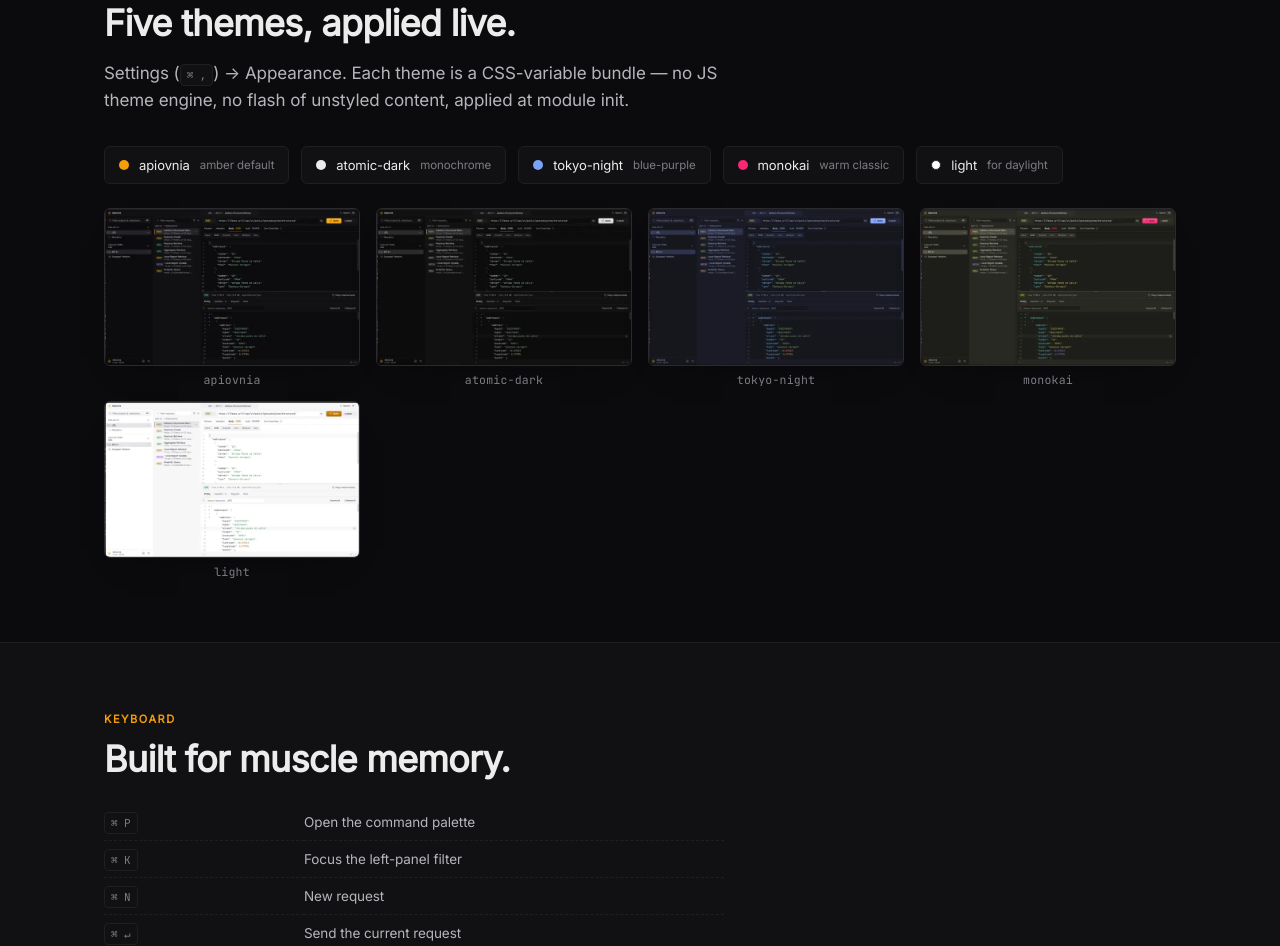
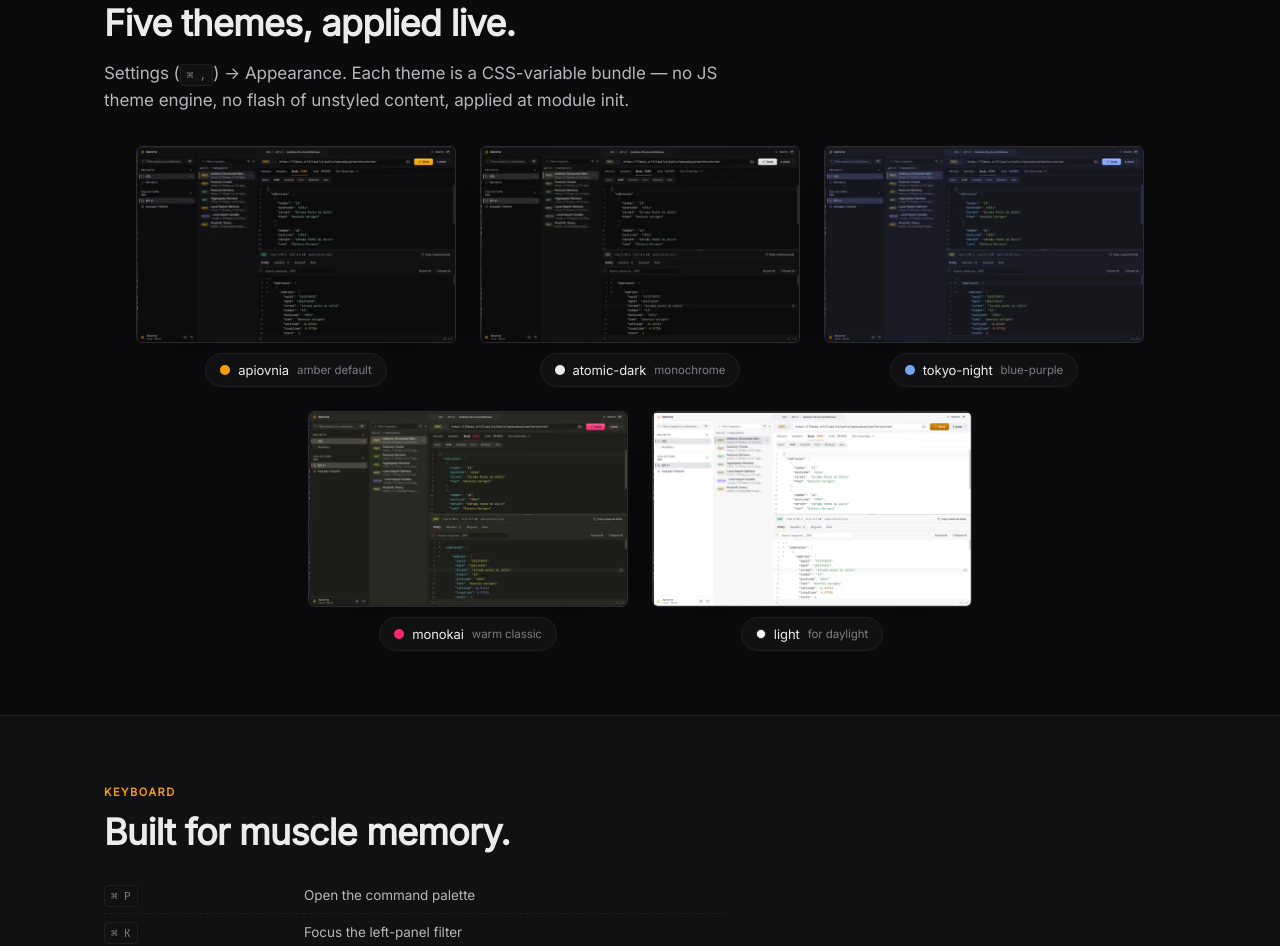
Before and after one commit to opalczynski/apiovnia, an Astro site in the folder apiovnia-site/: page /apiovnia/features in a window 1280 px wide. Shown: the part 5941-6887 px from the top of the page. Built offline with nearby package versions, Linux system fonts and the light colour scheme; Astro itself is replaced by a stand-in of ours.

Commit message:
feat(site): theme section as image cards — chip moved under each shot
Reworked the Themes section per design feedback: instead of a chips row
up top + a separate captioned thumbnail row, each theme is now one card
— screenshot on top, the chip (colour dot + name + descriptor) directly
below it. Dropped the plain mono caption.

Layout: flex-wrap + justify-content: center with `flex: 0 1 320px`
cards, so on desktop they land 3-up on the first row and 2-up centered
on the second (and degrade gracefully to fewer per row on narrow
screens). Chip is a pill centered under its image.

Theme metadata (id / label / descriptor / dot colour / light flag) moved
into a `themes` array in the frontmatter and mapped once — no more
duplicated chip markup.

Verified: pnpm build + astro check green; 5 theme-card figures in the
built page, old theme-grid / theme-shots classes gone.

```diff
--- a/apiovnia-site/src/pages/features.astro
+++ b/apiovnia-site/src/pages/features.astro
@@ -3,6 +3,15 @@ import BaseLayout from "../layouts/BaseLayout.astro";
 import ScreenshotSlot from "../components/ScreenshotSlot.astro";
 
 const base = import.meta.env.BASE_URL.replace(/\/$/, "");
+
+// One card per theme — thumbnail + chip. Order = the in-app theme list.
+const themes = [
+  { id: "apiovnia",    label: "apiovnia",    desc: "amber default", dot: "#F59E0B", light: false },
+  { id: "atomic-dark", label: "atomic-dark", desc: "monochrome",    dot: "#ECECEC", light: false },
+  { id: "tokyo-night", label: "tokyo-night", desc: "blue-purple",   dot: "#7AA2F7", light: false },
+  { id: "monokai",     label: "monokai",     desc: "warm classic",  dot: "#F92672", light: false },
+  { id: "light",       label: "light",       desc: "for daylight",  dot: "#FFFFFF", light: true },
+];
 
 // Snippets pre-built as HTML strings so `{...}` inside the code is text, not an Astro
 // expression. set:html injects them as raw markup with their j-* spans intact.
@@ -251,23 +260,9 @@ const toc = [
         Settings (<span class="kbd">⌘ ,</span>) → Appearance. Each theme is a CSS-variable bundle — no JS theme engine, no flash of unstyled content, applied at module init.
       </p>
 
-      <div class="theme-grid">
-        <div class="theme-chip apiovnia"><span class="dot"></span> apiovnia <small>amber default</small></div>
-        <div class="theme-chip atomic"><span class="dot"></span> atomic-dark <small>monochrome</small></div>
-        <div class="theme-chip tokyo"><span class="dot"></span> tokyo-night <small>blue-purple</small></div>
-        <div class="theme-chip monokai"><span class="dot"></span> monokai <small>warm classic</small></div>
-        <div class="theme-chip light"><span class="dot"></span> light <small>for daylight</small></div>
-      </div>
-
-      <div class="theme-shots">
-        {[
-          { id: "apiovnia", label: "apiovnia" },
-          { id: "atomic-dark", label: "atomic-dark" },
-          { id: "tokyo-night", label: "tokyo-night" },
-          { id: "monokai", label: "monokai" },
-          { id: "light", label: "light" },
-        ].map((t) => (
-          <figure class="theme-shot">
+      <div class="theme-cards">
+        {themes.map((t) => (
+          <figure class="theme-card">
             <img
               src={`${base}/screens/theme-${t.id}.webp`}
               alt={`Apiovnia in the ${t.label} theme`}
@@ -276,7 +271,11 @@ const toc = [
               width="640"
               height="391"
             />
-            <figcaption>{t.label}</figcaption>
+            <figcaption class="theme-chip">
+              <span class:list={["dot", { light: t.light }]} style={`background:${t.dot}`}></span>
+              <span class="t-name">{t.label}</span>
+              <small>{t.desc}</small>
+            </figcaption>
           </figure>
         ))}
       </div>
@@ -408,41 +407,23 @@ const toc = [
     font-size: 12px;
   }
 
-  /* Theme chips */
-  .theme-grid {
+  /* Theme cards — thumbnail + chip below, centered 3-up / 2-up */
+  .theme-cards {
     margin-top: var(--space-6);
     display: flex;
     flex-wrap: wrap;
-    gap: var(--space-3);
+    justify-content: center;
+    gap: var(--space-5);
   }
-  .theme-chip {
-    display: inline-flex;
-    align-items: center;
+  .theme-card {
+    margin: 0;
+    flex: 0 1 320px;
+    max-width: 360px;
+    display: flex;
+    flex-direction: column;
     gap: 10px;
-    padding: 10px 14px;
-    border-radius: var(--r-ctrl);
-    border: 1px solid var(--border);
-    background: var(--surface);
-    font-size: 13px;
-    color: var(--fg);
   }
-  .theme-chip .dot { width: 10px; height: 10px; border-radius: 50%; }
-  .theme-chip small { color: var(--fg-muted); font-weight: 400; font-size: 11.5px; }
-  .theme-chip.apiovnia .dot { background: #F59E0B; }
-  .theme-chip.atomic   .dot { background: #ECECEC; }
-  .theme-chip.tokyo    .dot { background: #7AA2F7; }
-  .theme-chip.monokai  .dot { background: #F92672; }
-  .theme-chip.light    .dot { background: #FFFFFF; border: 1px solid var(--border-strong); }
-
-  /* Theme thumbnails — visual feel, one per theme */
-  .theme-shots {
-    margin-top: var(--space-5);
-    display: grid;
-    grid-template-columns: repeat(auto-fit, minmax(220px, 1fr));
-    gap: var(--space-4);
-  }
-  .theme-shot { margin: 0; }
-  .theme-shot img {
+  .theme-card img {
     display: block;
     width: 100%;
     height: auto;
@@ -450,13 +431,27 @@ const toc = [
     border-radius: var(--r-ctrl);
     box-shadow: 0 16px 32px -24px rgba(0, 0, 0, 0.6);
   }
-  .theme-shot figcaption {
-    margin-top: 8px;
-    text-align: center;
-    font: 500 11.5px/1 var(--mono);
-    letter-spacing: 0.02em;
-    color: var(--fg-muted);
+  .theme-chip {
+    align-self: center;
+    display: inline-flex;
+    align-items: center;
+    gap: 8px;
+    padding: 8px 14px;
+    border-radius: 999px;
+    border: 1px solid var(--border);
+    background: var(--surface);
+    font-size: 13px;
+    color: var(--fg);
   }
+  .theme-chip .dot {
+    width: 10px;
+    height: 10px;
+    border-radius: 50%;
+    flex-shrink: 0;
+  }
+  .theme-chip .dot.light { border: 1px solid var(--border-strong); }
+  .theme-chip .t-name { font-weight: 500; }
+  .theme-chip small { color: var(--fg-muted); font-size: 11.5px; }
 
   /* Shortcut table */
   .kbd-table {
```
